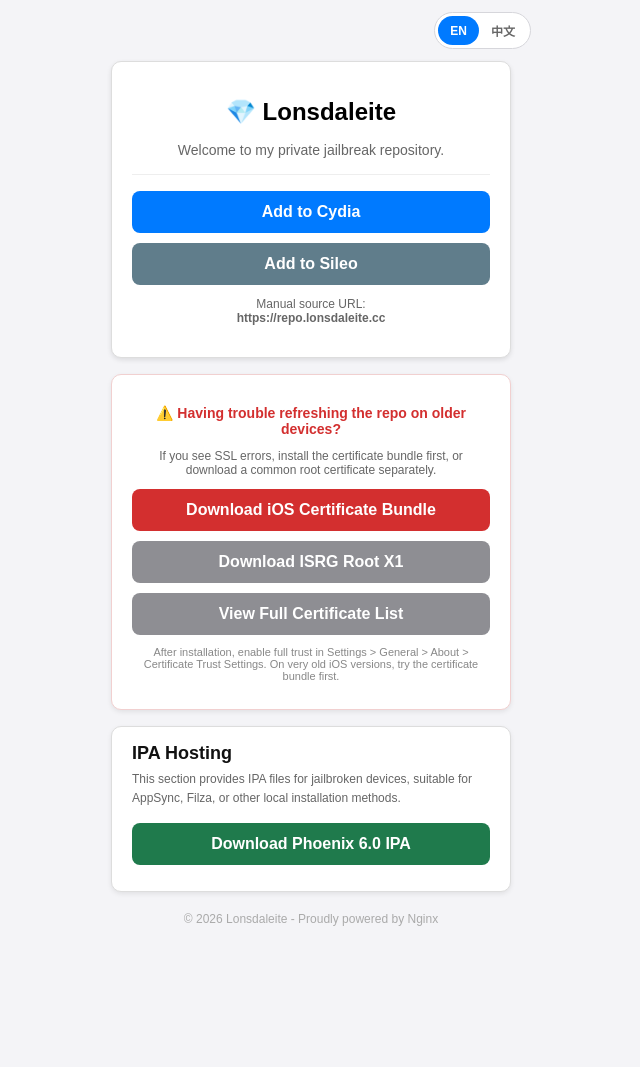
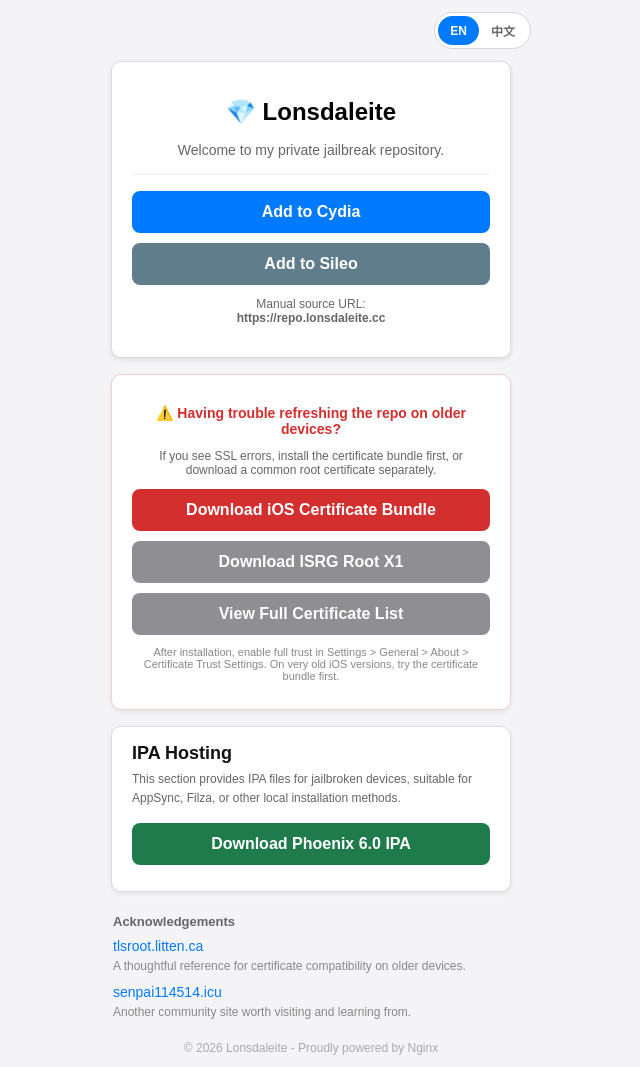
Before and after one commit to wtfllix/saveiOS6, a plain HTML site: page index.html in a window 1280 px wide. Shown: the whole page, without its empty margins (329-969 px from the left). Before the commit the page ends 938 px from the top, so only its background shows below. Drawn offline with Linux system fonts and the light colour scheme.

Commit message:
Add bilingual tribute links to homepage

```diff
--- a/index.html
+++ b/index.html
@@ -156,6 +156,45 @@
             color: #aaa;
         }
 
+        .tribute-section {
+            width: 100%;
+            max-width: 400px;
+            margin: 18px auto 0;
+            padding: 4px 2px 0;
+            text-align: left;
+        }
+
+        .tribute-title {
+            margin: 0 0 8px;
+            font-size: 13px;
+            color: #666;
+            font-weight: bold;
+        }
+
+        .tribute-list {
+            margin: 0;
+            padding: 0;
+            list-style: none;
+        }
+
+        .tribute-list li {
+            margin: 0 0 8px;
+        }
+
+        .tribute-list a {
+            color: #007aff;
+            text-decoration: none;
+            font-size: 14px;
+        }
+
+        .tribute-list span {
+            display: block;
+            margin-top: 2px;
+            font-size: 12px;
+            color: #888;
+            line-height: 1.5;
+        }
+
         hr {
             border: 0;
             border-top: 1px solid #eee;
@@ -223,6 +262,20 @@
             <a class="btn btn-download" href="/Phoenix6.ipa" download data-i18n="downloadPhoenix">Download Phoenix 6.0 IPA</a>
         </div>
 
+        <div class="tribute-section">
+            <p class="tribute-title" data-i18n="tributeTitle">Acknowledgements</p>
+            <ul class="tribute-list">
+                <li>
+                    <a href="https://tlsroot.litten.ca/" target="_blank" rel="noopener noreferrer">tlsroot.litten.ca</a>
+                    <span data-i18n="tributeTlsroot">A thoughtful reference for certificate compatibility on older devices.</span>
+                </li>
+                <li>
+                    <a href="https://senpai114514.icu/" target="_blank" rel="noopener noreferrer">senpai114514.icu</a>
+                    <span data-i18n="tributeSenpai">Another community site worth visiting and learning from.</span>
+                </li>
+            </ul>
+        </div>
+
         <div class="footer" data-i18n="footer">
             &copy; 2026 Lonsdaleite - Proudly powered by Nginx
         </div>
@@ -246,6 +299,9 @@
                 ipaTitle: "IPA Hosting",
                 ipaSubtitle: "This section provides IPA files for jailbroken devices, suitable for AppSync, Filza, or other local installation methods.",
                 downloadPhoenix: "Download Phoenix 6.0 IPA",
+                tributeTitle: "Acknowledgements",
+                tributeTlsroot: "A thoughtful reference for certificate compatibility on older devices.",
+                tributeSenpai: "Another community site worth visiting and learning from.",
                 footer: "© 2026 Lonsdaleite - Proudly powered by Nginx"
             },
             "zh-CN": {
@@ -264,6 +320,9 @@
                 ipaTitle: "IPA 托管",
                 ipaSubtitle: "这里提供越狱设备可直接下载的 IPA 文件，适合配合 AppSync、Filza 或其他本地安装方式使用。",
                 downloadPhoenix: "下载 Phoenix 6.0 IPA",
+                tributeTitle: "致敬",
+                tributeTlsroot: "一个针对旧设备证书兼容性整理得很好的参考网站。",
+                tributeSenpai: "另一个值得访问和学习的社区站点。",
                 footer: "© 2026 朗斯代尔 - 自豪地由 Nginx 驱动"
             }
         };
```
